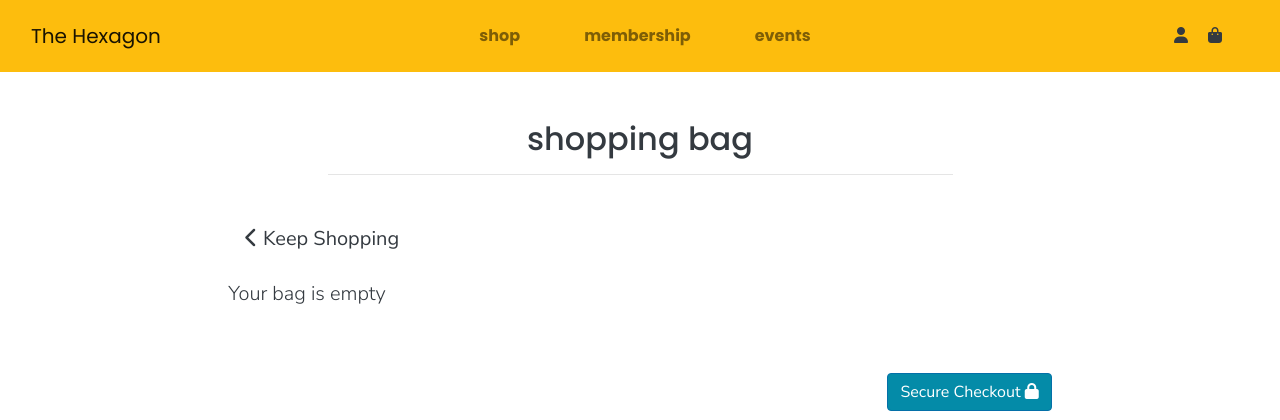
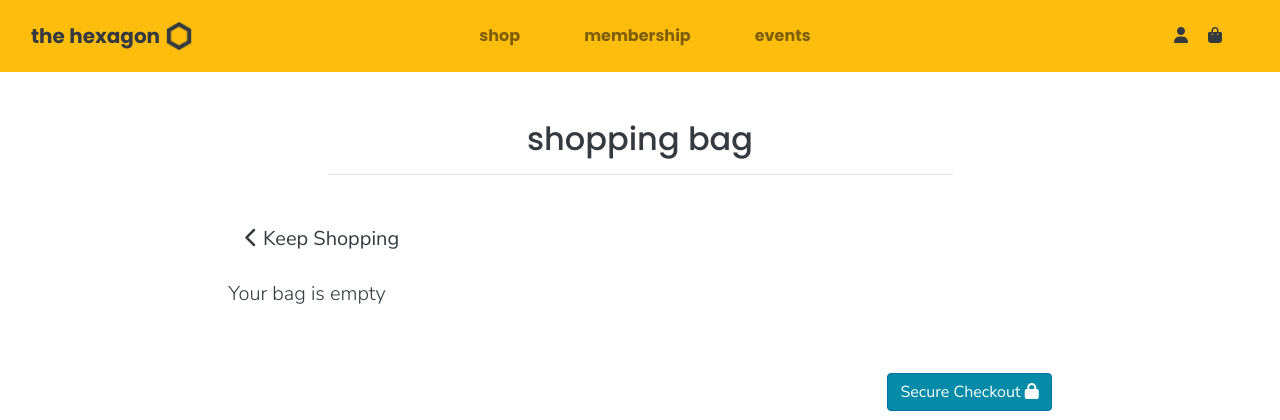
Before and after one commit to BonnieMcb/boardgame, a Django app: page /bag/ in a window 1280 px wide. Shown: the top 420 px of the page. Run offline with Django 3.2, Linux system fonts and the light colour scheme; some libraries are stand-ins or nearby versions.

Commit message:
Add hexagon logo to navbar

```diff
--- a/static/css/base.css
+++ b/static/css/base.css
@@ -9,6 +9,13 @@ body {
 
 .navbar {
     font-family: 'Poppins', sans-serif;
+}
+
+.navbar .hexagon {
+    background-image: url(/media/hexagon.png);
+    background-size: contain;
+    width: 30px;
+    height: 30px;
 }
 
 #main-nav {
--- a/templates/includes/navbar.html
+++ b/templates/includes/navbar.html
@@ -1,6 +1,9 @@
 <nav class="navbar navbar-light navbar-expand-lg flex-column flex-md-row bg-warning py-3">
     <div class="row w-100 mx-0">
-        <a class="col-lg-3 col navbar-brand m-0" href="{% url 'home' %}">The Hexagon</a>
+        <a class="col-lg-3 col navbar-brand m-0 d-flex align-items-center" href="{% url 'home' %}">
+            <div class="text-dark logo-font font-weight-bold mr-1">The Hexagon</div>
+            <span class="hexagon"></span>
+        </a>
         <button class="navbar-toggler" type="button" data-toggle="collapse" data-target="#navbarSupportedContent" aria-controls="navbarSupportedContent" aria-expanded="false" aria-label="Toggle navigation">
             <span class="navbar-toggler-icon"></span>
         </button>
```
Also changed, not shown: media/hexagon.png (added).
